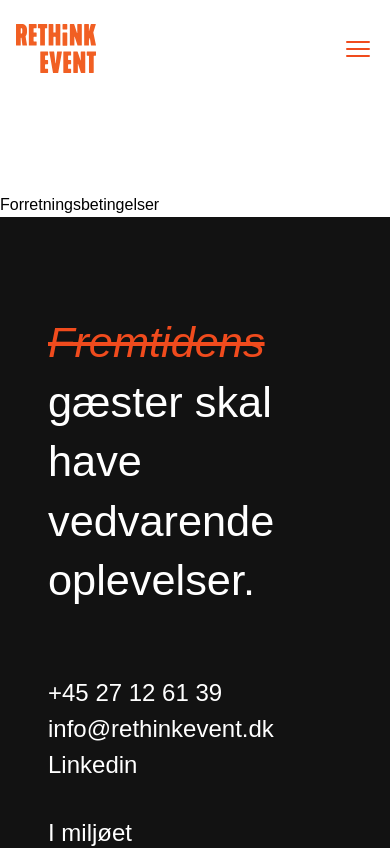
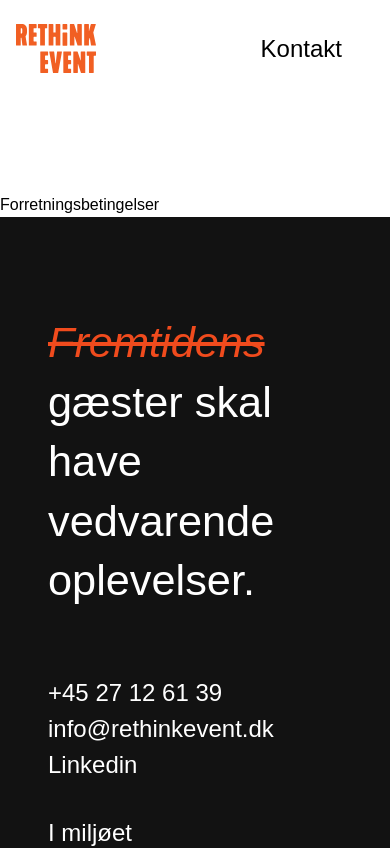
Before and after one commit to Furb/rethink, a Next.js app: page /forretningsbetingelser in a window 390 px wide. Shown: the top 848 px of the page. Built offline with nearby package versions, Linux system fonts and the light colour scheme.

Commit message:
småfix på forsiden

```diff
--- a/app/(front)/components/cards/CaseCard.tsx
+++ b/app/(front)/components/cards/CaseCard.tsx
@@ -3,6 +3,7 @@
 import Link from "next/link";
 import Image from "next/image";
 import { Case } from "../../utils/interface";
+import { urlForImage } from "@/sanity/lib/image";
 
 interface CaseCardProps {
   case: Case;
@@ -11,16 +12,7 @@ interface CaseCardProps {
 const CaseCard = ({ case: caseData }: CaseCardProps) => {
   return (
     <Link href={`/case/${caseData?.slug?.current}`}>
-      <div className='h-[400px] relative rounded-xl mb-8'>
-        {caseData.image && (
-          <Image
-            src={caseData?.image.asset.url}
-            alt={caseData?.image.asset.alt}
-            fill
-            className='rounded-xl'
-          />
-        )}
-      </div>
+      <div className='h-[400px] relative rounded-xl mb-8'></div>
       <div>
         <h4 className='mb-2'>{caseData?.title}</h4>
         <p className='max-w-3xl'>{caseData?.undertitle}</p>
--- a/app/(front)/components/cards/Casegrid.tsx
+++ b/app/(front)/components/cards/Casegrid.tsx
@@ -3,7 +3,7 @@ import { client } from "@/sanity/lib/client";
 import { Case } from "../../utils/interface";
 
 const getCases = async () => {
-  const query = `*[_type == "cases"]{_id, title, slug, undertitle, image}`;
+  const query = `*[_type == "cases"]{_id, title, slug, undertitle, mainImage}`;
   const data = await client.fetch(query);
   return data;
 };
--- a/app/(front)/components/header/Header.tsx
+++ b/app/(front)/components/header/Header.tsx
@@ -30,16 +30,19 @@ const Header = () => {
           />
         </div>
 
-        <Link href='#footerTop' className='hidden lg:block'>
-          <button className=' bg-secondary text-light rounded-full px-8 py-2'>
-            Hiv fat i os
+        <Link href='#footerTop'>
+          <button className='rounded-full px-8 py-2'>
+            <p className='text-2xl lg:text-[1.125rem] font-normal hover:'>
+              {" "}
+              Kontakt
+            </p>
           </button>
         </Link>
 
         <Link
           href='#'
           onClick={() => setIsOpen(!isOpen)}
-          className='lg:hidden menu-icon text-primary'
+          className='hidden menu-icon text-primary'
         >
           {isOpen ? (
             <XMarkIcon className='h-8' />
--- a/app/(front)/page.tsx
+++ b/app/(front)/page.tsx
@@ -13,10 +13,15 @@ export default function Home() {
         className='
       image aspect-video custom-space md:mb-36 rounded-xl bg-primary'
       >
-        <Image src='/hero1.jpg' fill alt='debatpanel' className='rounded-xl' />
+        <Image
+          src='/deco1.jpg'
+          fill
+          alt='dekoration til fest'
+          className='rounded-xl'
+        />
       </div>
-      <Casegrid />
-      <section className='grid grid-cols-1 md:grid-cols-8 gap-16 custom-space'>
+
+      <section className='grid grid-cols-1 md:grid-cols-8 gap-16 max-md:mb-4 md:custom-space'>
         <div className='md:col-span-4 2xl:col-span-5'>
           <h2 className='custom-space-small'>
             Vi er et eventbureau, som arbejder for at skabe events, der gør en
@@ -33,7 +38,7 @@ export default function Home() {
           </Link>
         </div>
 
-        <div className='relative aspect-square w-96 rounded-xl bg-primary'>
+        <div className='relative aspect-square max-md:w-full md:w-96 rounded-xl bg-primary'>
           <Image
             src='/talks.jpg'
             fill
@@ -43,7 +48,7 @@ export default function Home() {
         </div>
       </section>
 
-      <section className='bg-light rounded-xl py-24 wrap custom-space-small'>
+      <section className='bg-light rounded-xl py-24 wrap max-md:mb-4 md:custom-space-small'>
         <h4 className='font-bold mb-8'>
           Vores ekspertise er events med varig værdi
         </h4>
--- a/app/(front)/utils/interface.ts
+++ b/app/(front)/utils/interface.ts
@@ -18,7 +18,7 @@ export interface Case {
     current: string;
   };
   excerpt: string;
-  image: {
+  mainImage: {
     asset: any;
     alt: string;
   };
```
